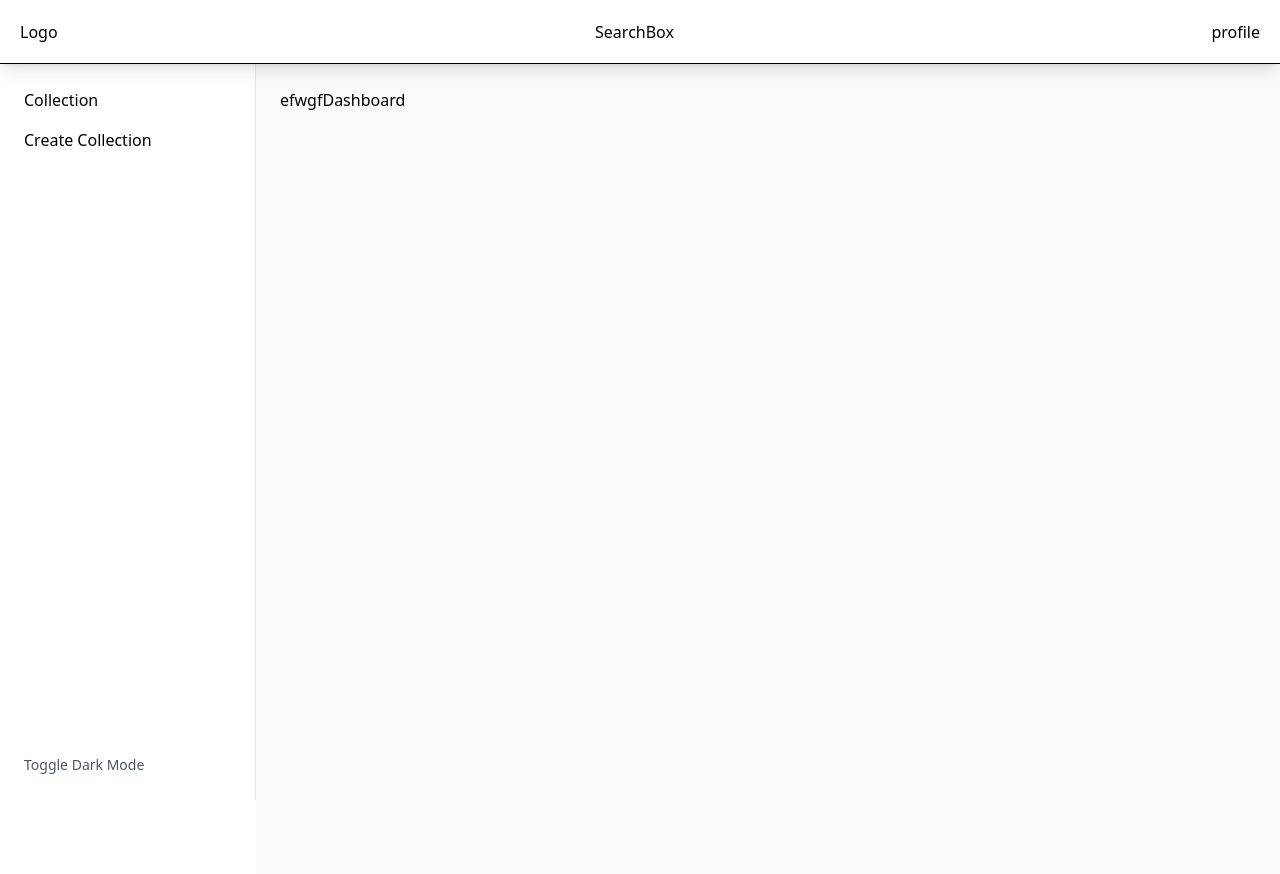
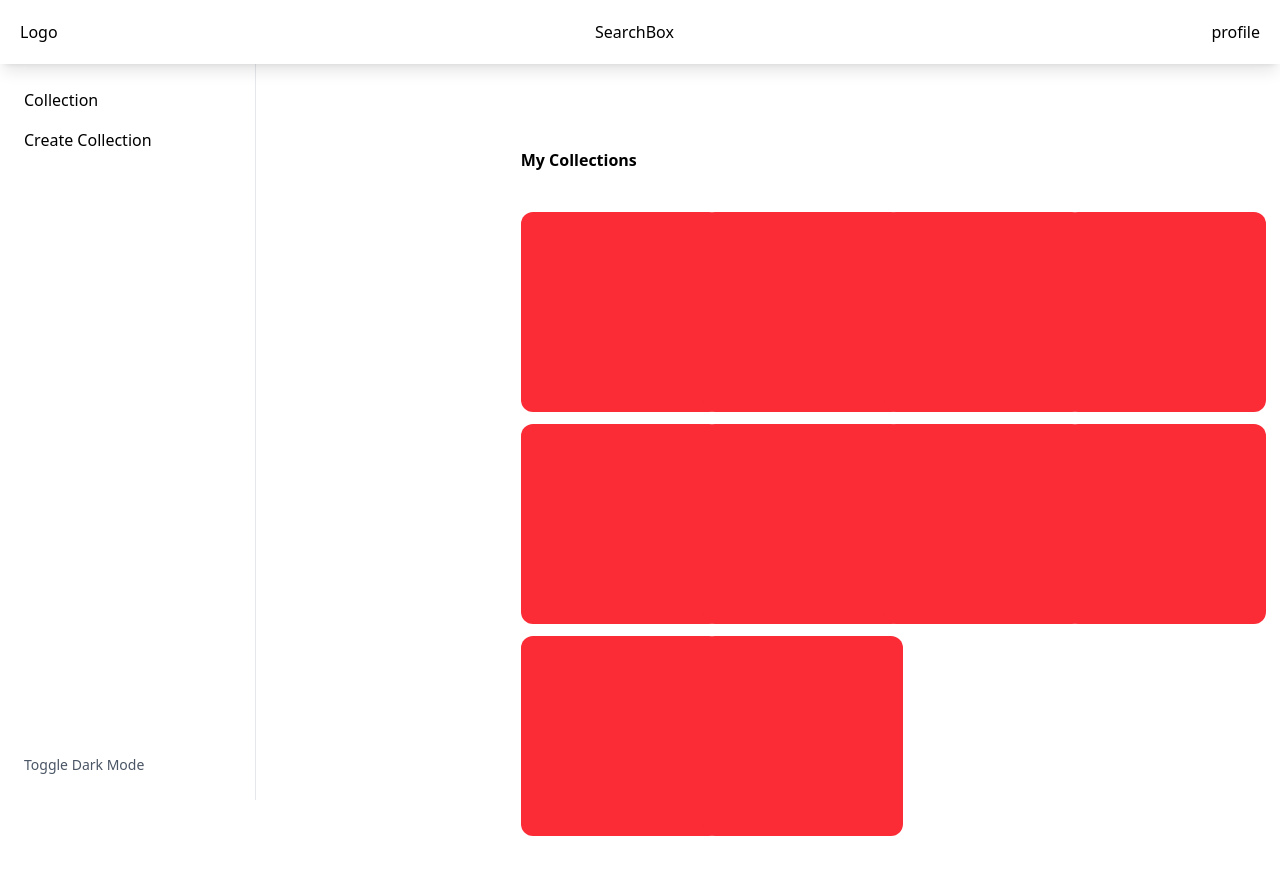
Before and after one commit to uplearni/YourVault, a React (Vite) app in the folder client/: page / in a window 1280 px wide. Shown: the top 874 px of the page. Built offline with nearby package versions, Linux system fonts and the light colour scheme.

Commit message:
added dashboard page and card component

```diff
--- /dev/null
+++ b/client/src/components/forms/CreateCollection.jsx
@@ -0,0 +1,13 @@
+import React from 'react'
+import TextField from '@mui/material/TextField';
+import { TextareaAutosize } from '@mui/material';
+
+export const CreateCollection = () => {
+  return (
+    <form className='flex flex-col justify-evenly gap-y-4 px-4 w-full'>
+      <TextField variant='outlined' label='Enter Your Collection Name'></TextField>
+      <TextareaAutosize variant='outlined' label='Enter  Description'></TextareaAutosize>
+      <div><button class="bg-blue-300 rounded-xl p-3 w-full">Create Collection</button></div>
+    </form>
+  )
+}
--- /dev/null
+++ b/client/src/components/forms/Createitem.jsx
@@ -0,0 +1,11 @@
+import React from 'react'
+
+export const Createitem = () => {
+  return (
+    <form className='flex flex-col justify-evenly gap-y-4 px-4 w-full'>
+          <TextField variant='outlined' label='Enter item Name'></TextField>
+          <TextareaAutosize variant='outlined' label='Enter  Description'></TextareaAutosize>
+          <div><button class="bg-blue-300 rounded-xl p-3 w-full">Create Item</button></div>
+    </form>
+  )
+}
--- a/client/src/components/layout/AppLayout.jsx
+++ b/client/src/components/layout/AppLayout.jsx
@@ -7,10 +7,10 @@ export default function AppLayout({ children }) {
     <div className="min-h-screen flex flex-col">
       <Navbar/>
 
-      <div className="flex flex-1 pt-16">
+      <div className="flex  pt-16">
         <div className="w-1/5" />
       <Side/>
-        <main className="flex-1 p-6 bg-gray-50 dark:bg-gray-800 min-h-[calc(100vh-64px)]">
+        <main className="pt-16 ml-[20%] p-6">
           {children}
         </main>
       </div>
--- /dev/null
+++ b/client/src/components/shared/Card.jsx
@@ -0,0 +1,7 @@
+import React from 'react'
+
+export const Card = ({name}) => {
+  return (
+    <div className='h-50 w-50 bg-red-500 rounded-xl'>{name}</div>
+  )
+}
--- a/client/src/components/shared/Navbar.jsx
+++ b/client/src/components/shared/Navbar.jsx
@@ -2,8 +2,11 @@ import React from 'react'
 import { SearchBox } from './SearchBox'
 
 export const Navbar = () => {
+
+
+
   return (
-    <div className="fixed top-0 left-0 right-0 bg-white w-full z-50 shadow-lg h-16 p-5 border-b">
+    <div className="fixed top-0 left-0 right-0 bg-white w-full z-50 shadow-lg h-16 p-5">
       <div className="flex justify-between w-full">
       <div>Logo</div>
       <div><SearchBox/></div>
--- a/client/src/pages/Collection.jsx
+++ b/client/src/pages/Collection.jsx
@@ -1,7 +1,22 @@
 import React from 'react'
+import {Card} from '../components/shared/Card'
 
 export const Collection = () => {
-  return (
-    <div>Collection</div>
-  )
+ let items=[{cname:'abc'},{cname:'abc'},{cname:'abc'},{cname:'abc'},{cname:'abc'},{cname:'abc'},{cname:'abc'},{cname:'abc'},{cname:'abc'},{cname:'abc'}];
+   return (
+     <div className='p-5'>
+       <div >
+         <h1 className='h-1/4 font-bold mb-10'>My Items</h1>
+         <div className='h-3/4  border-red-500 grid grid-cols-4 gap-2'>
+             {
+               items.map((item)=>{
+                 return (
+                   <Card name={item.cname} />
+                 )
+               })
+             }
+         </div>
+       </div>
+     </div>
+   )
 }
--- a/client/src/pages/Dashboard.jsx
+++ b/client/src/pages/Dashboard.jsx
@@ -1,7 +1,23 @@
 import React from 'react'
+import {Card} from '../components/shared/Card'
 
 export const Dashboard = () => {
+let collections=[{cname:'abc'},{cname:'abc'},{cname:'abc'},{cname:'abc'},{cname:'abc'},{cname:'abc'},{cname:'abc'},{cname:'abc'},{cname:'abc'},{cname:'abc'}];
   return (
-    <div className='h-900'>efwgfDashboard</div>
+    <div className='p-5'>
+      <div >
+        <h1 className='h-1/4 font-bold mb-10'>My Collections</h1>
+        <div className='h-3/4  border-red-500 grid grid-cols-4 gap-3'>
+
+            {
+              collections.map((collection)=>{
+                return (
+                  <Card cname={collection.cname} />
+                )
+              })
+            }
+        </div>
+      </div>
+    </div>
   )
 }
```
